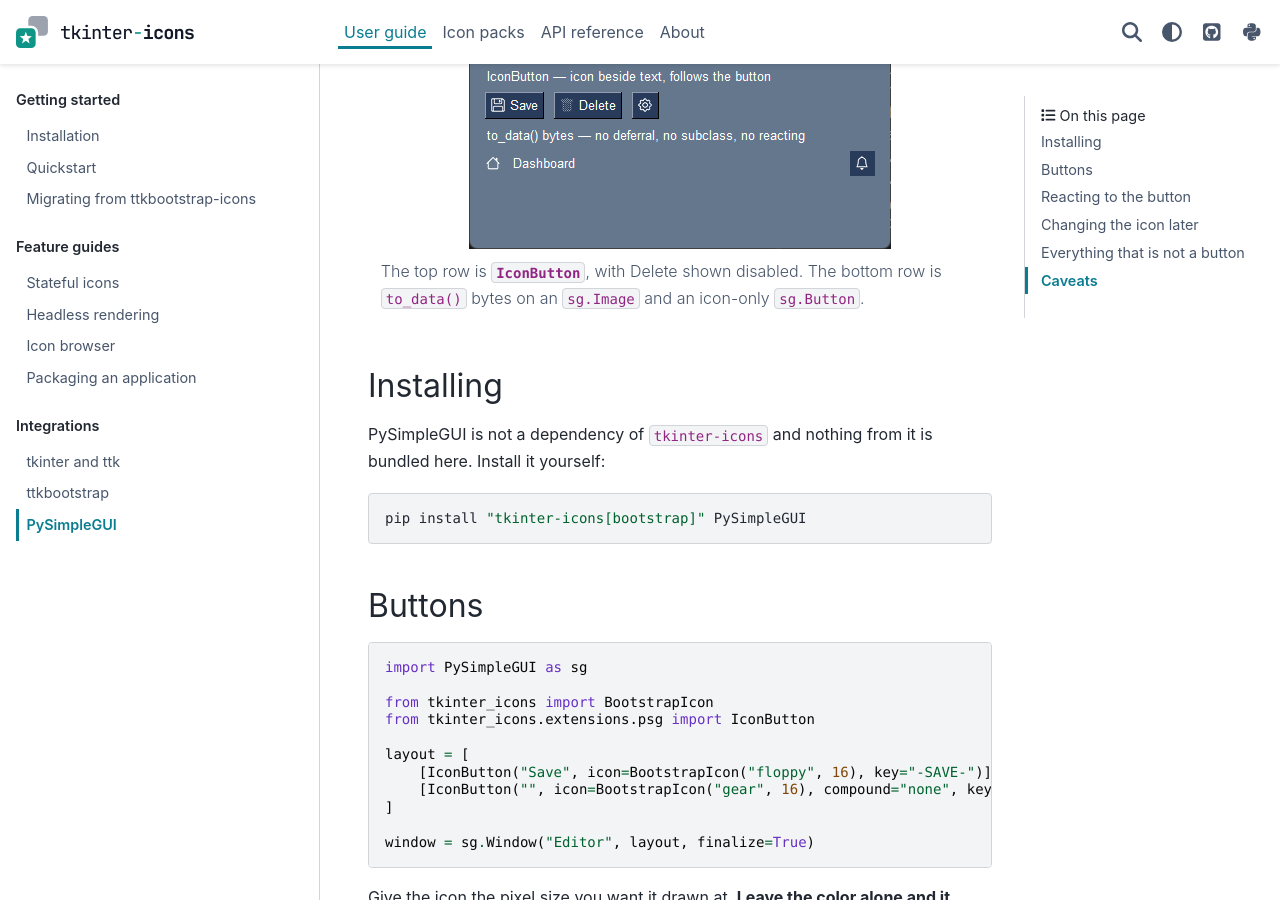
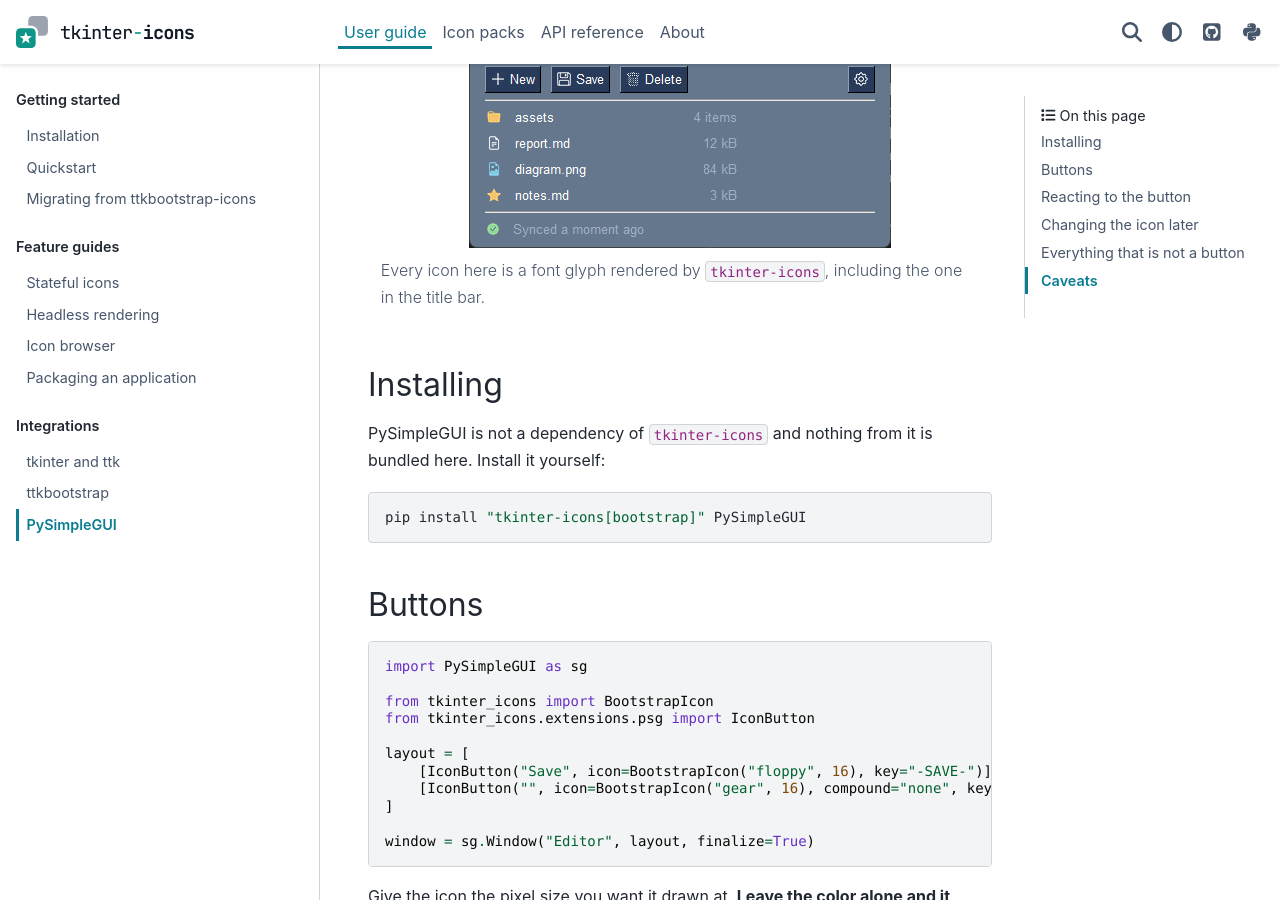
Before and after one commit to israel-dryer/ttkbootstrap-icons, a Sphinx documentation site: the page built from docs/integrations/pysimplegui.rst, in a window 1280 px wide and 900 px high, scrolled down 460 px. Built offline with Sphinx 7.4.7 and the PyData theme 0.15.4, drawn with Linux system fonts in a browser that asks for light colours; pages that are not in the unit, such as notebooks, are missing from menus.

Commit message:
Make the hero image an application, not a diagram
The capture labelled its own rows — "IconButton — icon beside text" and "to_data() bytes — no deferral, no subclass, no reacting" — which is teaching in a medium that cannot carry it. Bytes are not a visible thing, and a reader looking at a picture of a window learns nothing from being told which constructor made which row.

It is now a small file browser: a toolbar, a list, a status line. Icons on buttons with labels and without, a disabled button whose glyph greys with it, coloured accents beside each file, and a glyph in the title bar. Which bridge produced which icon is no longer stated, because it is not visible and the prose says it anyway.

Width is set and height left to the content. Sizing both leaves dead space under the last row; sizing neither leaves the toolbar cramped at 286 px.

Co-Authored-By: Claude Opus 5 (1M context) <noreply@anthropic.com>

```diff
--- a/docs/integrations/pysimplegui.rst
+++ b/docs/integrations/pysimplegui.rst
@@ -15,10 +15,10 @@ PySimpleGUI
       For anything that takes an image: ``sg.Image``, ``sg.Tab``, the window icon, icon-only buttons.
 
 .. figure:: ../assets/pysimplegui_icons.png
-   :alt: A PySimpleGUI window with icon buttons and image elements, all drawn from icon fonts.
+   :alt: A small PySimpleGUI file browser with icons on its toolbar buttons, beside each file, and in the status line.
    :align: center
 
-   The top row is :class:`~tkinter_icons.extensions.psg.IconButton`, with Delete shown disabled. The bottom row is ``to_data()`` bytes on an ``sg.Image`` and an icon-only ``sg.Button``.
+   Every icon here is a font glyph rendered by ``tkinter-icons``, including the one in the title bar.
 
 Installing
 ----------
```
Also changed, not shown: docs/assets/pysimplegui_icons.png, 1 other file.
